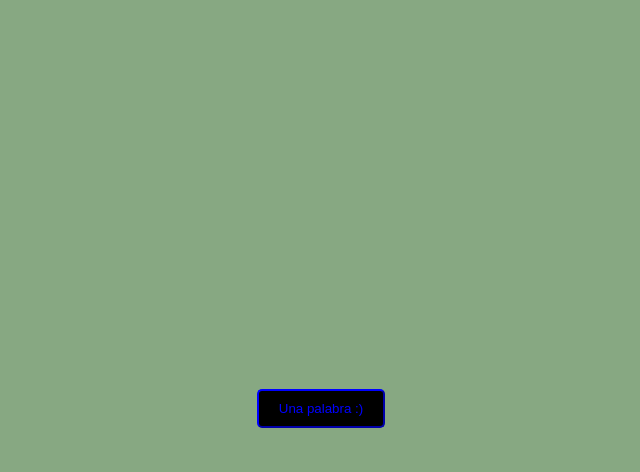
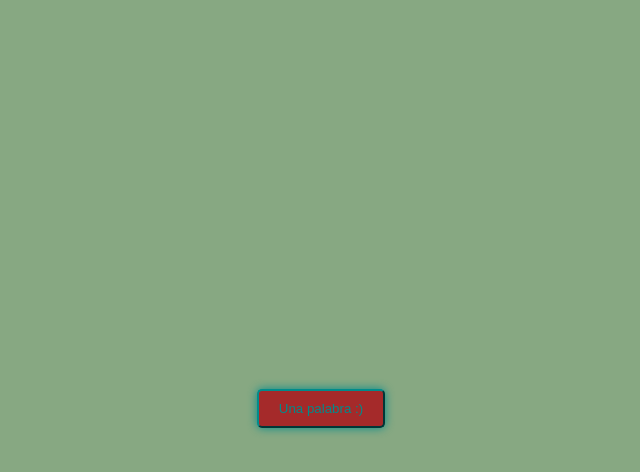
Before and after one commit to FCH15/first-website, a plain HTML site: page index.html in a window 1280 px wide. In both pictures the pointer is over the button "Una palabra :)". Shown: the whole page, without its empty margins (319-959 px from the left). Drawn offline with Linux system fonts and the light colour scheme.

Commit message:
button hover and shadow added to center button

```diff
--- a/styles.css
+++ b/styles.css
@@ -18,5 +18,12 @@ body {
       border-color: blue;
       border-radius: 5px;
     }
+
+    .center-button:hover {
+      color: darkcyan;
+      background-color: brown;
+      border-color: darkcyan;
+      box-shadow: 0px 0px 10px darkcyan;
+    }
   }
 }
```
